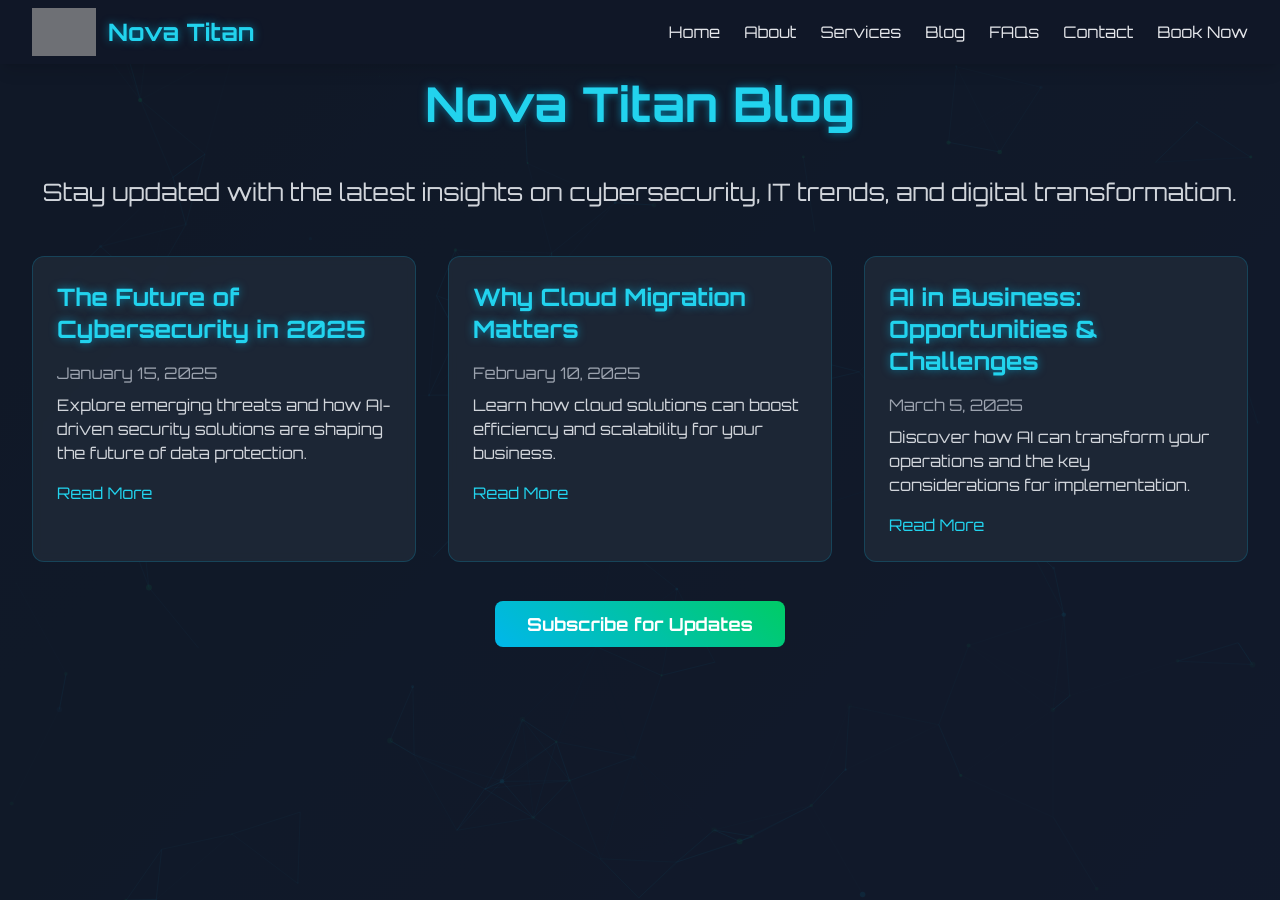
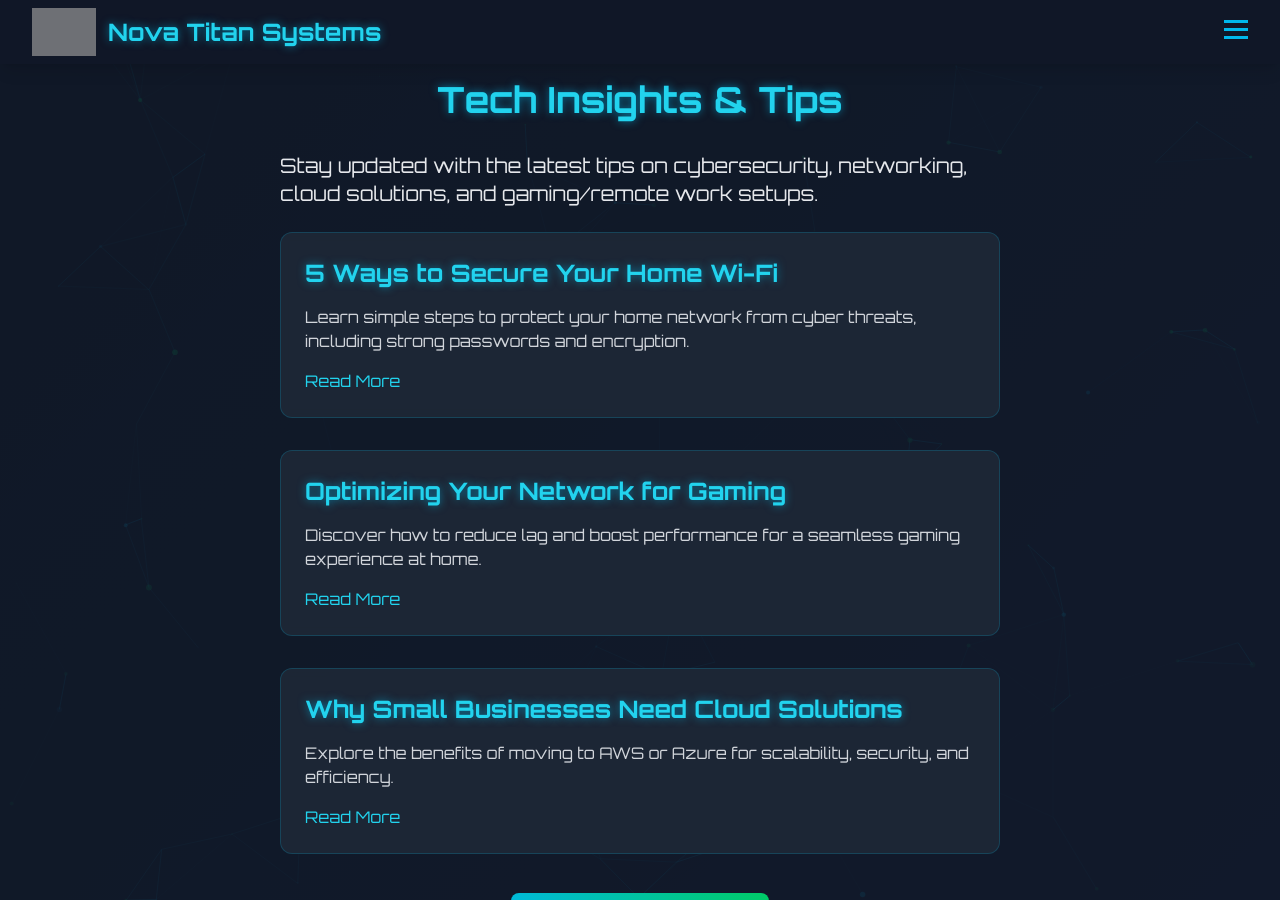
Before and after one commit to tzsmit/novatitan.github.io, a Jekyll site: the page blog.html, which Jekyll copies as it is, in a window 1280 px wide and 900 px high. Built offline with Jekyll 4.4.1, drawn with Linux system fonts in a browser that asks for light colours; nearby versions of some CDN libraries; some of the changed text lies outside the part shown; grey boxes are pictures that could not be loaded.

Commit message:
Update blog.html

```diff
--- a/blog.html
+++ b/blog.html
@@ -3,7 +3,9 @@
 <head>
   <meta charset="UTF-8">
   <meta name="viewport" content="width=device-width, initial-scale=1.0">
-  <title>Nova Titan Blog</title>
+  <title>Blog - Nova Titan Systems</title>
+  <meta name="description" content="Read the latest tech tips and insights on cybersecurity, networking, cloud solutions, and gaming/remote work setups from Nova Titan Systems.">
+  <meta name="keywords" content="cybersecurity tips, IT support blog, cloud migration, gaming network optimization, remote work IT solutions">
   <script src="https://cdn.tailwindcss.com"></script>
   <script src="https://cdn.jsdelivr.net/particles.js/2.0.0/particles.min.js"></script>
   <script src="https://cdnjs.cloudflare.com/ajax/libs/gsap/3.12.5/gsap.min.js"></script>
@@ -35,18 +37,41 @@
     .card:hover { transform: translateY(-5px); box-shadow: 0 8px 25px rgba(0, 183, 235, 0.3); }
     .glow { text-shadow: 0 0 8px rgba(0, 183, 235, 0.6); }
     #particles-js { position: absolute; width: 100%; height: 100%; z-index: 0; }
+    .hamburger { cursor: pointer; width: 24px; height: 24px; position: relative; }
+    .hamburger span {
+      background: #00b7eb;
+      height: 3px;
+      width: 100%;
+      position: absolute;
+      left: 0;
+      transition: all 0.3s ease;
+    }
+    .hamburger span:nth-child(1) { top: 0; }
+    .hamburger span:nth-child(2) { top: 8px; }
+    .hamburger span:nth-child(3) { top: 16px; }
+    .hamburger.open span:nth-child(1) { transform: rotate(45deg); top: 8px; }
+    .hamburger.open span:nth-child(2) { opacity: 0; }
+    .hamburger.open span:nth-child(3) { transform: rotate(-45deg); top: 8px; }
+    .nav-menu {
+      transform: translateX(100%);
+      transition: transform 0.5s ease;
+      background: #1a202c;
+      position: fixed;
+      top: 0;
+      right: 0;
+      height: 100vh;
+      width: 75%;
+      max-width: 300px;
+      z-index: 30;
+      padding-top: 4rem;
+    }
+    .nav-menu.open { transform: translateX(0); }
+    @media (min-width: 640px) {
+      .nav-menu { width: 50%; max-width: 400px; }
+    }
     @media (max-width: 640px) {
-      .nav-link { font-size: 0.9rem; }
-      .nav-link:hover { transform: none; }
-      .nav-link::after { display: none; }
-      .btn-gradient { font-size: 0.9rem; padding: 0.5rem 1rem; }
-      .card { padding: 1rem; }
-      h1 { font-size: 2rem; }
-      h3 { font-size: 1.25rem; }
-      p { font-size: 0.9rem; }
-      .flex { flex-direction: column; align-items: center; }
-      .space-x-6 > * + * { margin-left: 0; margin-top: 0.5rem; }
-      .space-x-4 > * + * { margin-left: 0; margin-top: 0.5rem; }
+      .hero-content h1 { font-size: 1.5rem; } /* text-2xl */
+      .hero-content p { font-size: 1rem; } /* text-base */
     }
   </style>
 </head>
@@ -57,51 +82,55 @@
   <!-- Navigation -->
   <nav class="bg-gray-900/95 backdrop-blur-md shadow-lg fixed w-full z-20">
     <div class="max-w-7xl mx-auto px-4 sm:px-6 lg:px-8">
-      <div class="flex flex-col sm:flex-row justify-between items-center h-auto sm:h-16 py-4 sm:py-0">
+      <div class="flex justify-between items-center h-16">
         <div class="flex items-center">
-          <img src="assets/img/logo-rounded.png" alt="Nova Titan Logo" class="h-12 w-auto animate-pulse">
-          <span class="ml-3 text-2xl font-bold text-cyan-400 glow">Nova Titan</span>
+          <a href="index.html" class="flex items-center">
+            <img src="assets/img/logo-rounded.png" alt="Nova Titan Systems Logo" class="h-12 w-auto animate-pulse">
+            <span class="ml-3 text-2xl font-bold text-cyan-400 glow">Nova Titan Systems</span>
+          </a>
         </div>
-        <div class="flex flex-col sm:flex-row space-y-2 sm:space-y-0 sm:space-x-6 mt-2 sm:mt-0">
-          <a href="index.html" class="nav-link text-gray-200 text-lg sm:text-base font-medium">Home</a>
-          <a href="about.html" class="nav-link text-gray-200 text-lg sm:text-base font-medium">About</a>
-          <a href="services.html" class="nav-link text-gray-200 text-lg sm:text-base font-medium">Services</a>
-          <a href="blog.html" class="nav-link text-gray-200 text-lg sm:text-base font-medium">Blog</a>
-          <a href="faqs.html" class="nav-link text-gray-200 text-lg sm:text-base font-medium">FAQs</a>
-          <a href="contact.html" class="nav-link text-gray-200 text-lg sm:text-base font-medium">Contact</a>
-          <a href="book-now.html" class="nav-link text-gray-200 text-lg sm:text-base font-medium">Book Now</a>
+        <div class="hamburger" id="hamburger">
+          <span></span>
+          <span></span>
+          <span></span>
+        </div>
+        <div class="nav-menu flex flex-col space-y-4 px-6 sm:px-8" id="nav-menu">
+          <a href="index.html" class="nav-link text-gray-200 text-lg font-medium">Home</a>
+          <a href="about.html" class="nav-link text-gray-200 text-lg font-medium">About</a>
+          <a href="services.html" class="nav-link text-gray-200 text-lg font-medium">Services</a>
+          <a href="blog.html" class="nav-link text-gray-200 text-lg font-medium">Blog</a>
+          <a href="faqs.html" class="nav-link text-gray-200 text-lg font-medium">FAQs</a>
+          <a href="contact.html" class="nav-link text-gray-200 text-lg font-medium">Contact</a>
+          <a href="book-now.html" class="nav-link text-gray-200 text-lg font-medium">Book Now</a>
         </div>
       </div>
     </div>
   </nav>
 
   <!-- Blog Section -->
-  <section id="blog" class="py-20 bg-gray-900/80 relative min-h-screen">
-    <div class="max-w-7xl mx-auto px-4 sm:px-6 lg:px-8">
-      <h1 class="text-4xl sm:text-5xl font-bold text-center text-cyan-400 glow mb-12 animate-fade-in">Nova Titan Blog</h1>
-      <p class="text-xl sm:text-2xl text-gray-300 text-center mb-12 animate-fade-in-delay">Stay updated with the latest insights on cybersecurity, IT trends, and digital transformation.</p>
-      <div class="grid grid-cols-1 sm:grid-cols-2 lg:grid-cols-3 gap-8">
+  <section id="blog" class="py-20 bg-gray-900/80 relative min-h-screen flex items-center">
+    <div class="hero-content max-w-3xl mx-auto px-6 w-full">
+      <h1 class="text-3xl sm:text-4xl font-bold text-center text-cyan-400 glow mb-8 animate-fade-in leading-tight">Tech Insights & Tips</h1>
+      <p class="text-lg sm:text-xl text-gray-200 mb-6 animate-fade-in-delay leading-relaxed">Stay updated with the latest tips on cybersecurity, networking, cloud solutions, and gaming/remote work setups.</p>
+      <div class="space-y-8">
         <div class="card bg-gray-800/90 p-6 rounded-xl backdrop-blur-sm">
-          <h3 class="text-2xl font-semibold text-cyan-400 glow mb-4">The Future of Cybersecurity in 2025</h3>
-          <p class="text-gray-400 mb-2">January 15, 2025</p>
-          <p class="text-gray-300 mb-4">Explore emerging threats and how AI-driven security solutions are shaping the future of data protection.</p>
+          <h3 class="text-2xl font-semibold text-cyan-400 glow mb-4">5 Ways to Secure Your Home Wi-Fi</h3>
+          <p class="text-gray-300 mb-4">Learn simple steps to protect your home network from cyber threats, including strong passwords and encryption.</p>
           <a href="#" class="text-cyan-400 hover:text-cyan-300">Read More</a>
         </div>
         <div class="card bg-gray-800/90 p-6 rounded-xl backdrop-blur-sm">
-          <h3 class="text-2xl font-semibold text-cyan-400 glow mb-4">Why Cloud Migration Matters</h3>
-          <p class="text-gray-400 mb-2">February 10, 2025</p>
-          <p class="text-gray-300 mb-4">Learn how cloud solutions can boost efficiency and scalability for your business.</p>
+          <h3 class="text-2xl font-semibold text-cyan-400 glow mb-4">Optimizing Your Network for Gaming</h3>
+          <p class="text-gray-300 mb-4">Discover how to reduce lag and boost performance for a seamless gaming experience at home.</p>
           <a href="#" class="text-cyan-400 hover:text-cyan-300">Read More</a>
         </div>
         <div class="card bg-gray-800/90 p-6 rounded-xl backdrop-blur-sm">
-          <h3 class="text-2xl font-semibold text-cyan-400 glow mb-4">AI in Business: Opportunities & Challenges</h3>
-          <p class="text-gray-400 mb-2">March 5, 2025</p>
-          <p class="text-gray-300 mb-4">Discover how AI can transform your operations and the key considerations for implementation.</p>
+          <h3 class="text-2xl font-semibold text-cyan-400 glow mb-4">Why Small Businesses Need Cloud Solutions</h3>
+          <p class="text-gray-300 mb-4">Explore the benefits of moving to AWS or Azure for scalability, security, and efficiency.</p>
           <a href="#" class="text-cyan-400 hover:text-cyan-300">Read More</a>
         </div>
       </div>
       <div class="text-center mt-12">
-        <a href="contact.html" class="btn-gradient text-white font-semibold py-3 px-8 rounded-lg text-lg">Subscribe for Updates</a>
+        <a href="contact.html" class="btn-gradient text-white font-semibold py-3 px-8 rounded-lg text-lg">Get More Tech Tips</a>
       </div>
     </div>
   </section>
@@ -109,17 +138,17 @@
   <!-- Footer -->
   <footer class="bg-gray-900/90 py-8 relative">
     <div class="max-w-7xl mx-auto px-4 sm:px-6 lg:px-8 text-center">
-      <p class="text-gray-400 text-lg">&copy; 2025 Nova Titan. All rights reserved.</p>
-      <div class="mt-4 flex flex-col sm:flex-row justify-center space-y-2 sm:space-y-0 sm:space-x-4">
+      <p class="text-gray-400 text-lg">&copy; 2025 Nova Titan Systems. All rights reserved.</p>
+      <div class="mt-4 flex justify-center space-x-4">
         <a href="blog.html" class="text-gray-400 hover:text-cyan-400">Blog</a>
         <a href="faqs.html" class="text-gray-400 hover:text-cyan-400">FAQs</a>
-        <a href="contact.html" class="text-gray-400 hover:text-cyan-400">Contact</a>
+        <a href="contact.html" class="text-gray-400 hover:text-cyan-300">Contact</a>
       </div>
       <div class="mt-4 text-gray-400 text-lg">
         <p>Email: <a href="mailto:traivonesmith@novatitan.net" class="text-cyan-400 hover:text-cyan-300">traivonesmith@novatitan.net</a></p>
         <p>Phone: <a href="tel:+18067017934" class="text-cyan-400 hover:text-cyan-300">806-701-7934</a></p>
       </div>
-      <div class="mt-4 flex flex-col sm:flex-row justify-center space-y-2 sm:space-y-0 sm:space-x-4">
+      <div class="mt-4 flex justify-center space-x-4">
         <a href="https://linkedin.com/in/traivone-smith-969b60327" class="text-gray-400 hover:text-cyan-400">LinkedIn</a>
         <a href="https://www.tiktok.com/@novatitan1" class="text-gray-400 hover:text-cyan-400">TikTok</a>
         <a href="https://www.youtube.com/@TraisCyberJourney" class="text-gray-400 hover:text-cyan-400">YouTube</a>
@@ -148,6 +177,24 @@
     });
     gsap.from(".animate-fade-in", { opacity: 0, y: 50, duration: 1, ease: "power2.out" });
     gsap.from(".animate-fade-in-delay", { opacity: 0, y: 50, duration: 1, delay: 0.5, ease: "power2.out" });
+    const hamburger = document.getElementById('hamburger');
+    const navMenu = document.getElementById('nav-menu');
+    hamburger.addEventListener('click', () => {
+      hamburger.classList.toggle('open');
+      navMenu.classList.toggle('open');
+      if (navMenu.classList.contains('open')) {
+        gsap.to(navMenu, { x: 0, duration: 0.5, ease: "power2.out" });
+      } else {
+        gsap.to(navMenu, { x: '100%', duration: 0.5, ease: "power2.out" });
+      }
+    });
+    document.addEventListener('click', (event) => {
+      if (navMenu.classList.contains('open') && !navMenu.contains(event.target) && !hamburger.contains(event.target)) {
+        hamburger.classList.remove('open');
+        navMenu.classList.remove('open');
+        gsap.to(navMenu, { x: '100%', duration: 0.5, ease: "power2.out" });
+      }
+    });
   </script>
 </body>
 </html>
```
Also changed, not shown: other parts of blog.html (+1 -1 lines).
